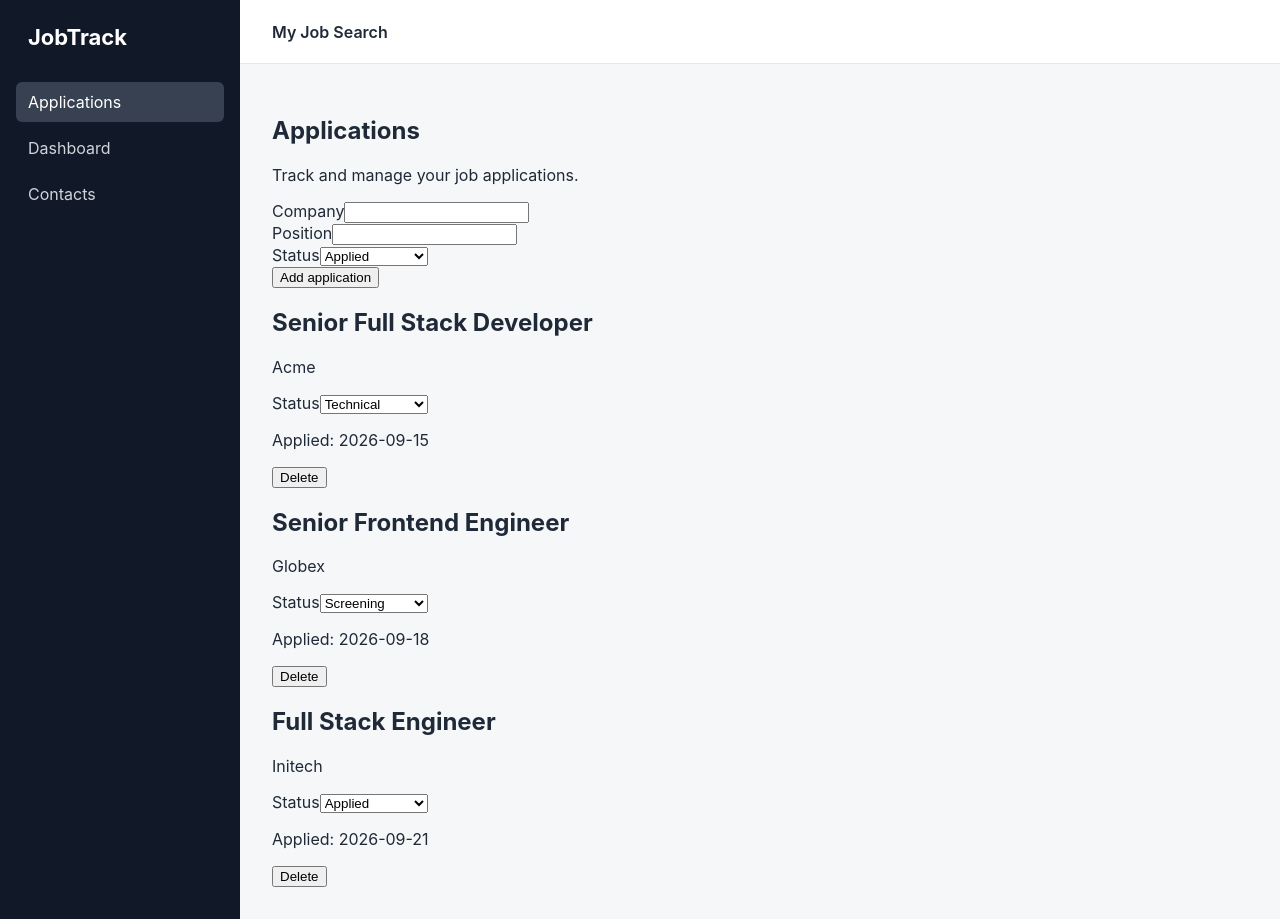
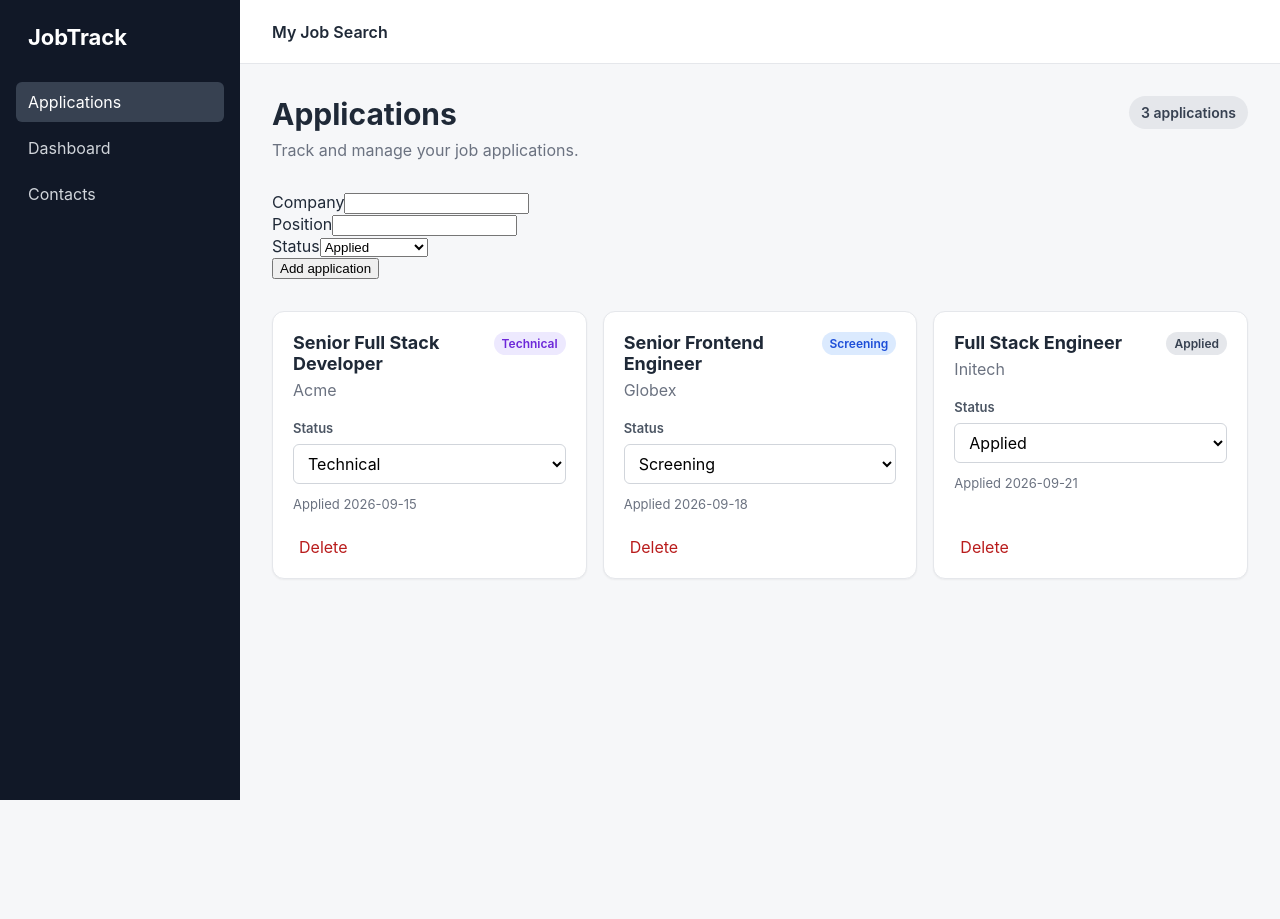
Before and after one commit to Shofixti8877/jobtrack, a React (Vite) app in the folder apps/web/: page /applications in a window 1280 px wide. After the commit the page ends 800 px from the top, so only its background shows below. Built offline with nearby package versions, Linux system fonts and the light colour scheme.

Commit message:
style: improve applications layout

```diff
--- /dev/null
+++ b/apps/web/src/components/applications/ApplicationCard.css
@@ -0,0 +1,108 @@
+.application-card {
+  display: flex;
+  flex-direction: column;
+  gap: 20px;
+  padding: 20px;
+  border: 1px solid #e5e7eb;
+  border-radius: 12px;
+  background: white;
+  box-shadow: 0 1px 2px rgb(0 0 0 / 5%);
+}
+
+.application-card__header {
+  display: flex;
+  align-items: flex-start;
+  justify-content: space-between;
+  gap: 16px;
+}
+
+.application-card__header h2 {
+  margin: 0 0 6px;
+  font-size: 18px;
+}
+
+.application-card__header p {
+  margin: 0;
+  color: #6b7280;
+}
+
+.application-card__status {
+  padding: 4px 8px;
+  border-radius: 999px;
+  font-size: 12px;
+  font-weight: 600;
+  text-transform: capitalize;
+}
+
+.application-card__status--applied {
+  background: #e5e7eb;
+  color: #374151;
+}
+
+.application-card__status--screening {
+  background: #dbeafe;
+  color: #1d4ed8;
+}
+
+.application-card__status--technical {
+  background: #ede9fe;
+  color: #6d28d9;
+}
+
+.application-card__status--final {
+  background: #fef3c7;
+  color: #92400e;
+}
+
+.application-card__status--offer {
+  background: #dcfce7;
+  color: #166534;
+}
+
+.application-card__status--rejected {
+  background: #fee2e2;
+  color: #991b1b;
+}
+
+.application-card__details {
+  display: flex;
+  flex-direction: column;
+  gap: 8px;
+}
+
+.application-card__details label {
+  font-size: 13px;
+  font-weight: 600;
+  color: #4b5563;
+}
+
+.application-card__details select {
+  padding: 8px 10px;
+  border: 1px solid #d1d5db;
+  border-radius: 6px;
+  background: white;
+  font: inherit;
+}
+
+.application-card__date {
+  margin: 4px 0 0;
+  font-size: 13px;
+  color: #6b7280;
+}
+
+.application-card__actions {
+  margin-top: auto;
+  padding-top: 4px;
+}
+
+.application-card__delete {
+  border: 0;
+  background: transparent;
+  color: #b91c1c;
+  font: inherit;
+  cursor: pointer;
+}
+
+.application-card__delete:hover {
+  text-decoration: underline;
+}
--- a/apps/web/src/components/applications/ApplicationCard.tsx
+++ b/apps/web/src/components/applications/ApplicationCard.tsx
@@ -1,8 +1,9 @@
+import { APPLICATION_STATUSES } from '../../constants/applicationStatus';
 import type {
   Application,
   ApplicationStatus,
 } from '../../types/application';
-import { APPLICATION_STATUSES } from '../../constants/applicationStatus';
+import './ApplicationCard.css';
 
 type ApplicationCardProps = {
   application: Application;
@@ -19,11 +20,21 @@ function ApplicationCard({
   onStatusChange,
 }: ApplicationCardProps) {
   return (
-    <article>
+    <article className="application-card">
+      <div className="application-card__header">
+        <div>
           <h2>{application.position}</h2>
           <p>{application.company}</p>
+        </div>
 
-      <div>
+        <span
+          className={`application-card__status application-card__status--${application.status}`}
+        >
+          {application.status}
+        </span>
+      </div>
+
+      <div className="application-card__details">
         <label htmlFor={`status-${application.id}`}>
           Status
         </label>
@@ -47,13 +58,20 @@ function ApplicationCard({
             </option>
           ))}
         </select>
+
+        <p className="application-card__date">
+          Applied {application.appliedAt}
+        </p>
       </div>
 
-      <p>Applied: {application.appliedAt}</p>
-
-      <button onClick={() => onDelete(application.id)}>
+      <div className="application-card__actions">
+        <button
+          className="application-card__delete"
+          onClick={() => onDelete(application.id)}
+        >
           Delete
         </button>
+      </div>
     </article>
   );
 }
--- /dev/null
+++ b/apps/web/src/pages/ApplicationsPage.css
@@ -0,0 +1,42 @@
+
+.applications-page {
+  max-width: 1200px;
+  margin: 0 auto;
+}
+
+.applications-page__header {
+  display: flex;
+  align-items: flex-start;
+  justify-content: space-between;
+  gap: 24px;
+  margin-bottom: 32px;
+}
+
+.applications-page__header h1 {
+  margin: 0 0 8px;
+  font-size: 30px;
+}
+
+.applications-page__header p {
+  margin: 0;
+  color: #6b7280;
+}
+
+.applications-page__count {
+  padding: 8px 12px;
+  border-radius: 999px;
+  background: #e5e7eb;
+  color: #374151;
+  font-size: 14px;
+  font-weight: 600;
+}
+
+.applications-page__form {
+  margin-bottom: 32px;
+}
+
+.applications-page__grid {
+  display: grid;
+  grid-template-columns: repeat(auto-fill, minmax(300px, 1fr));
+  gap: 16px;
+}
--- a/apps/web/src/pages/ApplicationsPage.tsx
+++ b/apps/web/src/pages/ApplicationsPage.tsx
@@ -6,6 +6,7 @@ import type {
   Application,
   ApplicationStatus,
 } from '../types/application';
+import './ApplicationsPage.css';
 
 function ApplicationsPage() {
   const [applications, setApplications] =
@@ -40,13 +41,23 @@ function handleStatusChange(
   }
 
   return (
-    <section>
+    <section className="applications-page">
+      <header className="applications-page__header">
+        <div>
           <h1>Applications</h1>
           <p>Track and manage your job applications.</p>
+        </div>
 
+        <div className="applications-page__count">
+          {applications.length} applications
+        </div>
+      </header>
+
+      <div className="applications-page__form">
         <AddApplicationForm onAdd={handleAddApplication} />
+      </div>
 
-      <div>
+      <div className="applications-page__grid">
         {applications.map((application) => (
           <ApplicationCard
             key={application.id}
```
Lines whose indentation alone changed are shown as unchanged.
